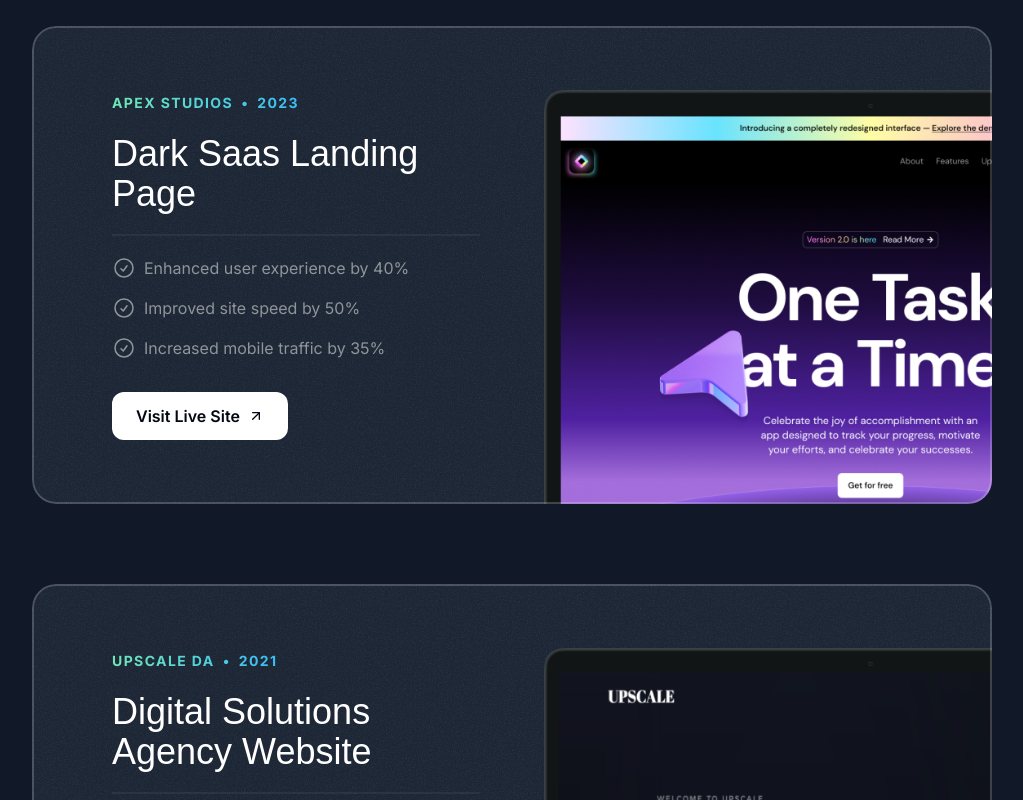
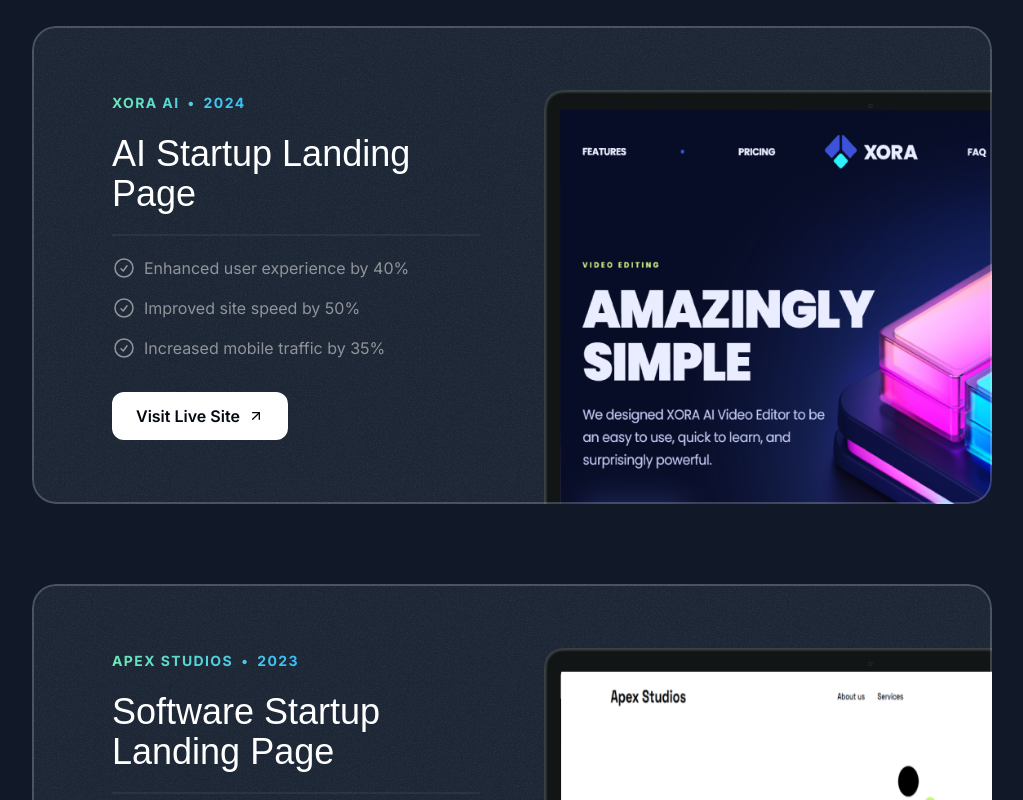
Before and after one commit to AliHaggag11/portfolio-v3, a Next.js app: page / in a window 1280 px wide. Shown: the part 1140-1940 px from the top of the page, without its empty margins (128-1151 px from the left). Built offline with nearby package versions, Linux system fonts and the light colour scheme; a web font is replaced by a local one.

Commit message:
added proj - apex

```diff
--- a/src/sections/Projects.tsx
+++ b/src/sections/Projects.tsx
@@ -5,11 +5,36 @@
 import darkSaasLandingPage from "@/assets/images/dark-saas-landing-page.png";
 import lightSaasLandingPage from "@/assets/images/light-saas-landing-page.png";
 import xoraLP from "@/assets/images/xora-landing-page.png";
-import aiStartupLandingPage from "@/assets/images/ai-startup-landing-page.png";
+import apexLP from "@/assets/images/apex-lp.png";
 import CheckCircleIcon from "@/assets/icons/check-circle.svg";
 import ArrowUpRight from "@/assets/icons/arrow-up-right.svg";
 
 const portfolioProjects = [
+
+  {
+    company: "Xora AI",
+    year: "2024",
+    title: "AI Startup Landing Page",
+    results: [
+      { title: "Enhanced user experience by 40%" },
+      { title: "Improved site speed by 50%" },
+      { title: "Increased mobile traffic by 35%" },
+    ],
+    link: "https://xora-ai.vercel.app/",
+    image: xoraLP,
+  },
+  {
+    company: "Apex Studios",
+    year: "2023",
+    title: "Software Startup Landing Page",
+    results: [
+      { title: "Enhanced user experience by 40%" },
+      { title: "Improved site speed by 50%" },
+      { title: "Increased mobile traffic by 35%" },
+    ],
+    link: "https://apex-studios.vercel.app/",
+    image: apexLP,
+  },
   {
     company: "Apex Studios",
     year: "2023",
@@ -33,19 +58,8 @@
     ],
     link: "https://upscale-da.netlify.app/",
     image: lightSaasLandingPage,
-  },
-  {
-    company: "Xora AI",
-    year: "2024",
-    title: "AI Startup Landing Page",
-    results: [
-      { title: "Enhanced user experience by 40%" },
-      { title: "Improved site speed by 50%" },
-      { title: "Increased mobile traffic by 35%" },
-    ],
-    link: "https://xora-ai.vercel.app/",
-    image: xoraLP,
-  },
+  }
+
 ];
 
 export const ProjectsSection = () => {
```
Also changed, not shown: src/assets/images/apex-lp.png (added).
